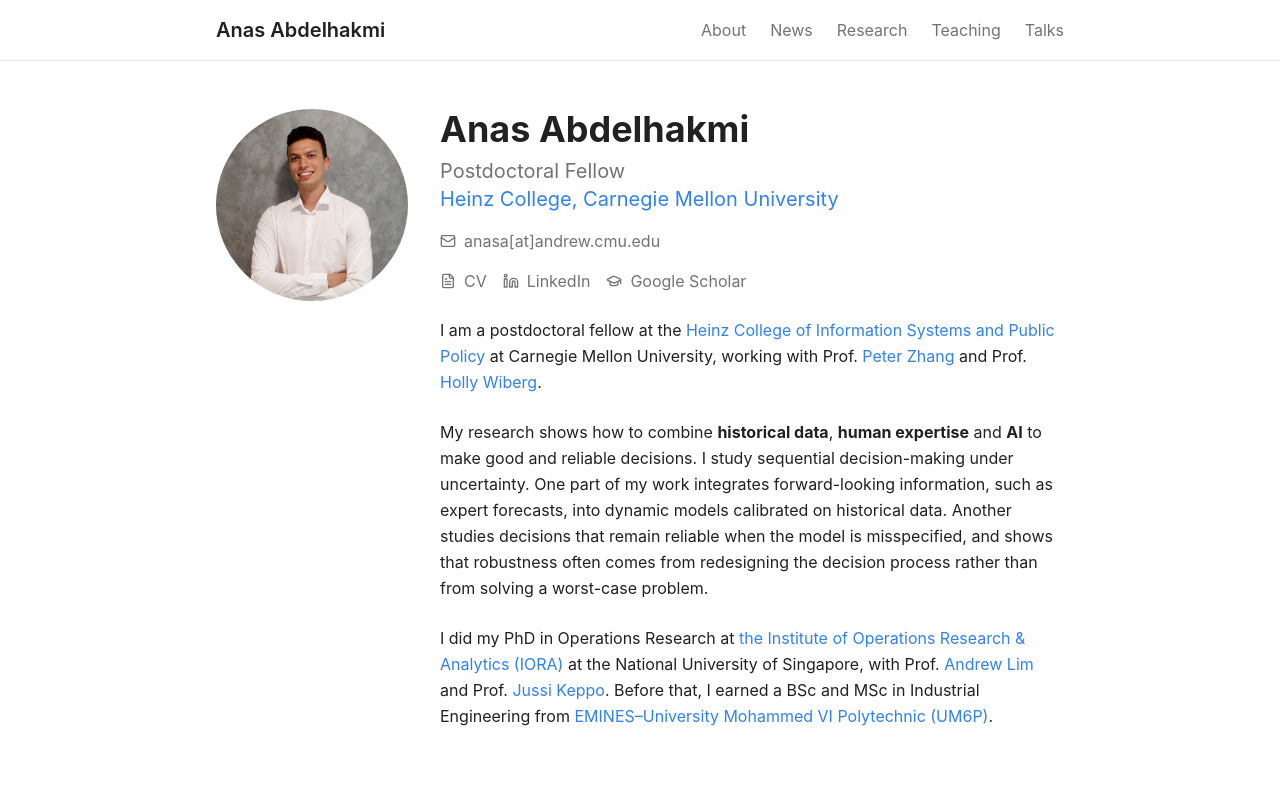
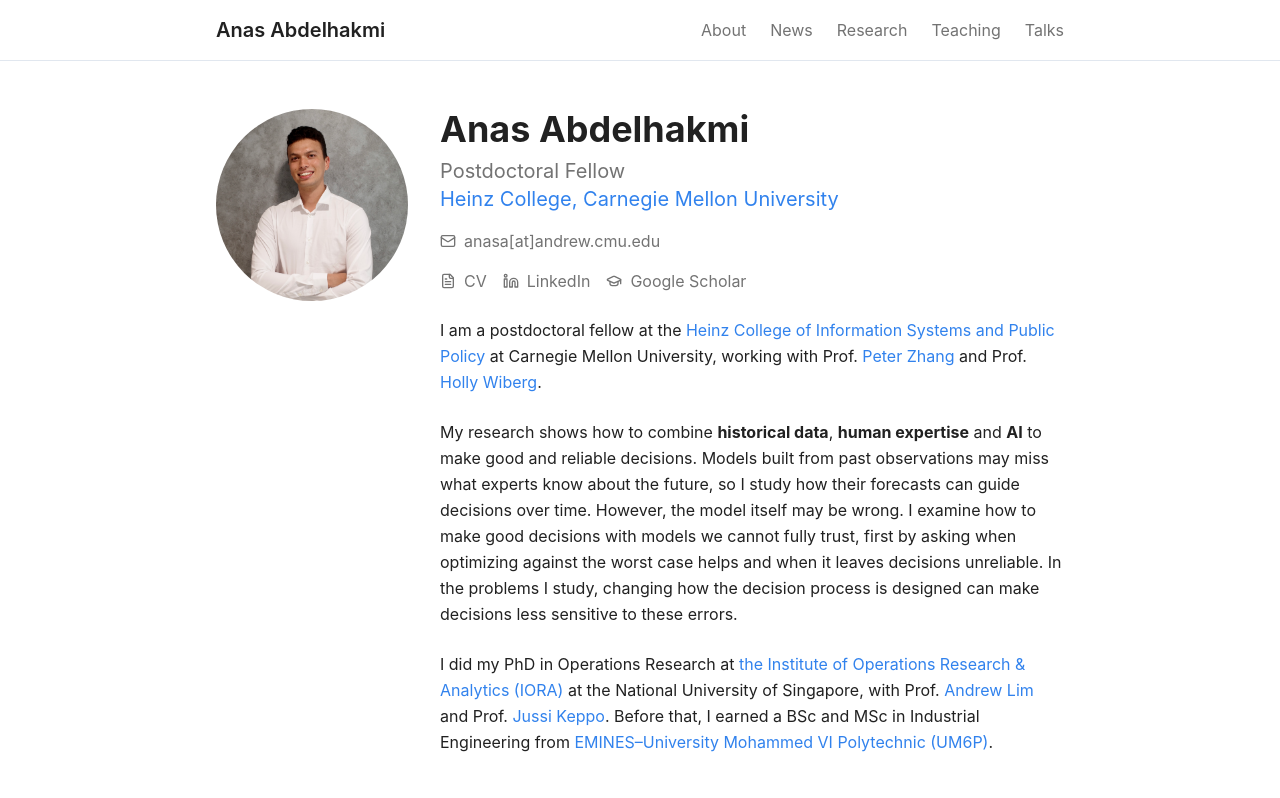
Before and after one commit to anasabdelhakmi/anasabdelhakmi.github.io, a React (Vite) app: page / in a window 1280 px wide. Shown: the top 798 px of the page. Built offline with nearby package versions, Linux system fonts and the light colour scheme.

Commit message:
Research paragraph: forecasts over time, then decisions with models we cannot fully trust
Co-Authored-By: Claude Opus 5.5 <noreply@anthropic.com>
Claude-Session: https://claude.ai/code/session_01CTbAGew9TStTpvMyhMrr9Z

```diff
--- a/src/pages/Index.tsx
+++ b/src/pages/Index.tsx
@@ -123,7 +123,7 @@ const Index = () => {
                 </p>
                 <br></br>
                 <p className="text-foreground leading-relaxed">
-                  My research shows how to combine <b>historical data</b>, <b>human expertise</b> and <b>AI</b> to make good and reliable decisions. I study sequential decision-making under uncertainty. One part of my work integrates forward-looking information, such as expert forecasts, into dynamic models calibrated on historical data. Another studies decisions that remain reliable when the model is misspecified, and shows that robustness often comes from redesigning the decision process rather than from solving a worst-case problem.
+                  My research shows how to combine <b>historical data</b>, <b>human expertise</b> and <b>AI</b> to make good and reliable decisions. Models built from past observations may miss what experts know about the future, so I study how their forecasts can guide decisions over time. However, the model itself may be wrong. I examine how to make good decisions with models we cannot fully trust, first by asking when optimizing against the worst case helps and when it leaves decisions unreliable. In the problems I study, changing how the decision process is designed can make decisions less sensitive to these errors.
                 </p>
                 <br></br>
                 <p className="text-foreground leading-relaxed">
```
